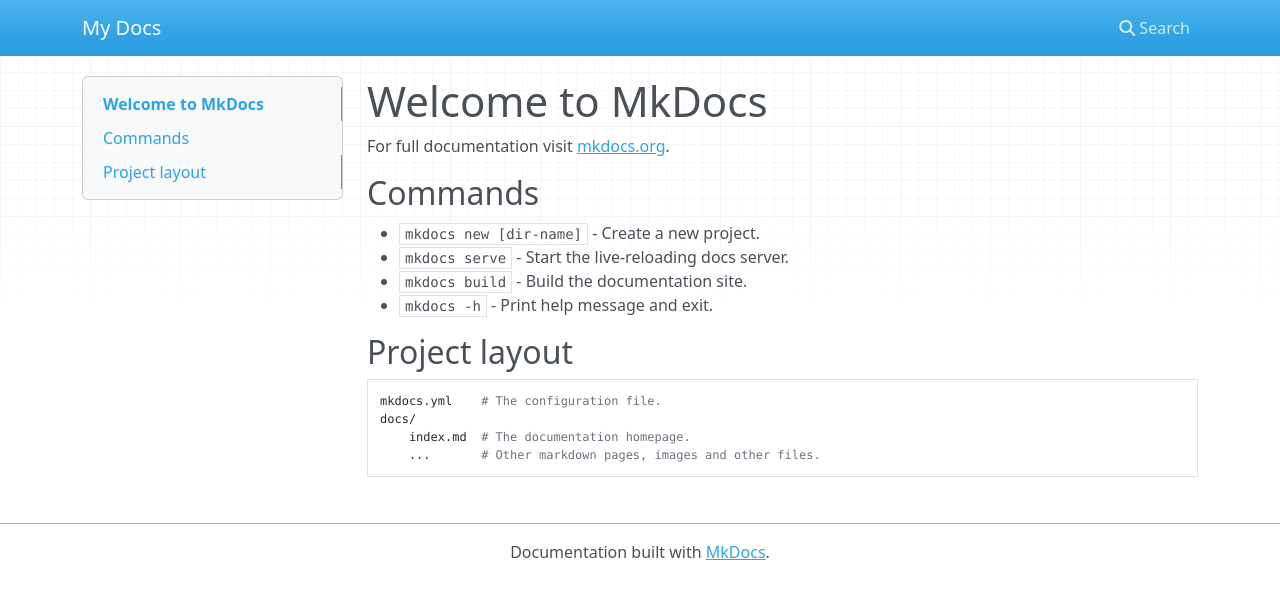
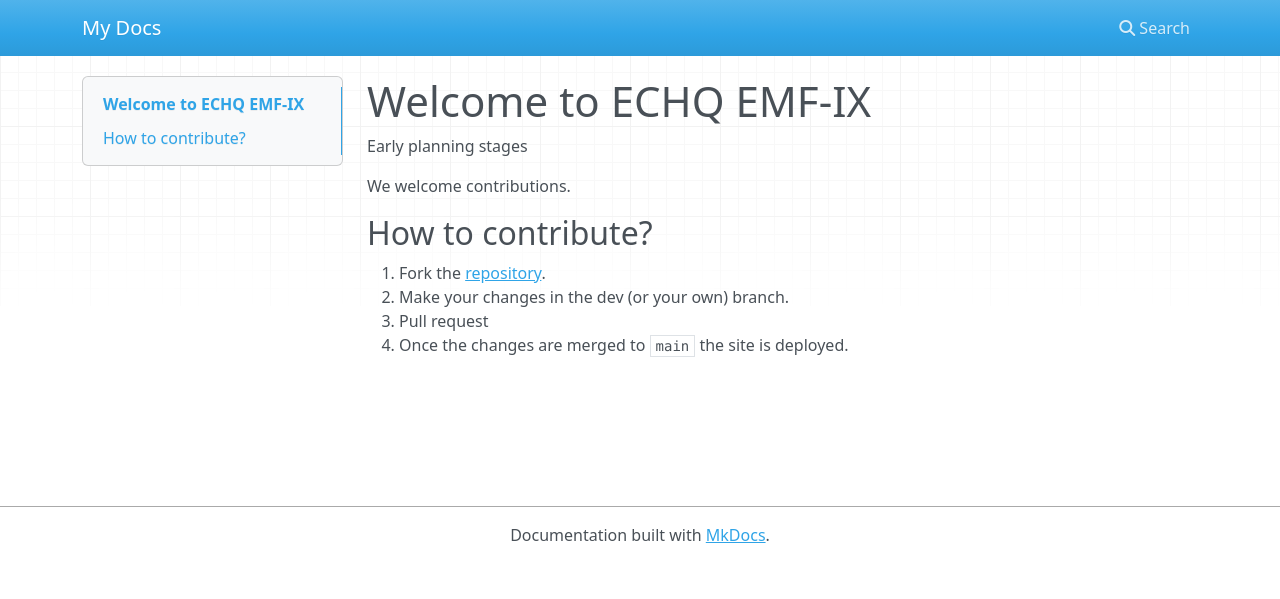
Before and after one commit to EMF-Hams/emf-ix, an MkDocs documentation site: the page built from docs/index.md, in a window 1280 px wide. Shown: the top 599 px of the page. Built offline with MkDocs 1.6.1, drawn with Linux system fonts in a browser that asks for light colours; nearby versions of some CDN libraries.

Commit message:
Updated text

```diff
--- a/docs/index.md
+++ b/docs/index.md
@@ -1,17 +1,12 @@
-# Welcome to MkDocs
+# Welcome to ECHQ EMF-IX
 
-For full documentation visit [mkdocs.org](https://www.mkdocs.org).
+Early planning stages
 
-## Commands
+We welcome contributions.
 
-* `mkdocs new [dir-name]` - Create a new project.
-* `mkdocs serve` - Start the live-reloading docs server.
-* `mkdocs build` - Build the documentation site.
-* `mkdocs -h` - Print help message and exit.
+## How to contribute?
 
-## Project layout
-
-    mkdocs.yml    # The configuration file.
-    docs/
-        index.md  # The documentation homepage.
-        ...       # Other markdown pages, images and other files.
+1. Fork the [repository](https://github.com/JimZAH/emf-ix).
+2. Make your changes in the dev (or your own) branch.
+3. Pull request
+4. Once the changes are merged to `main` the site is deployed.
```
